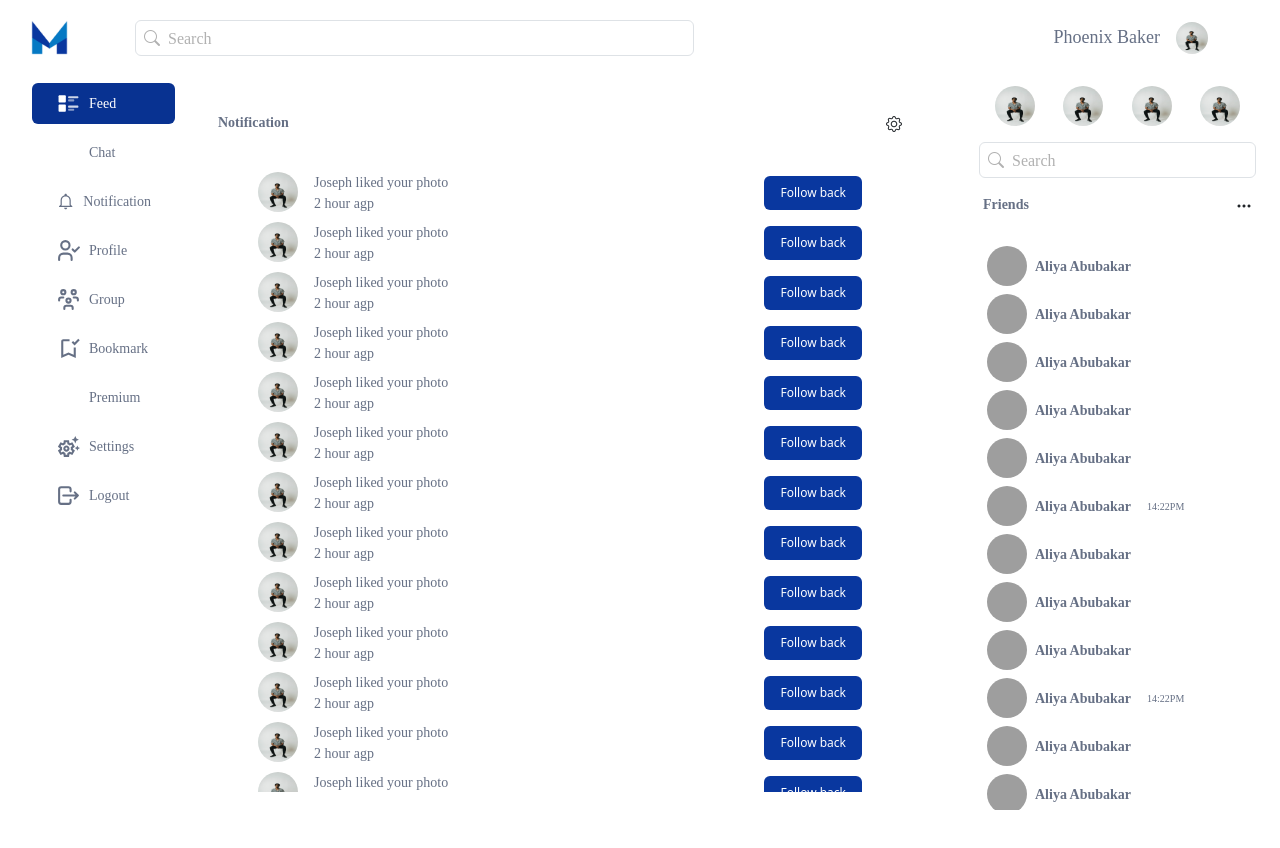
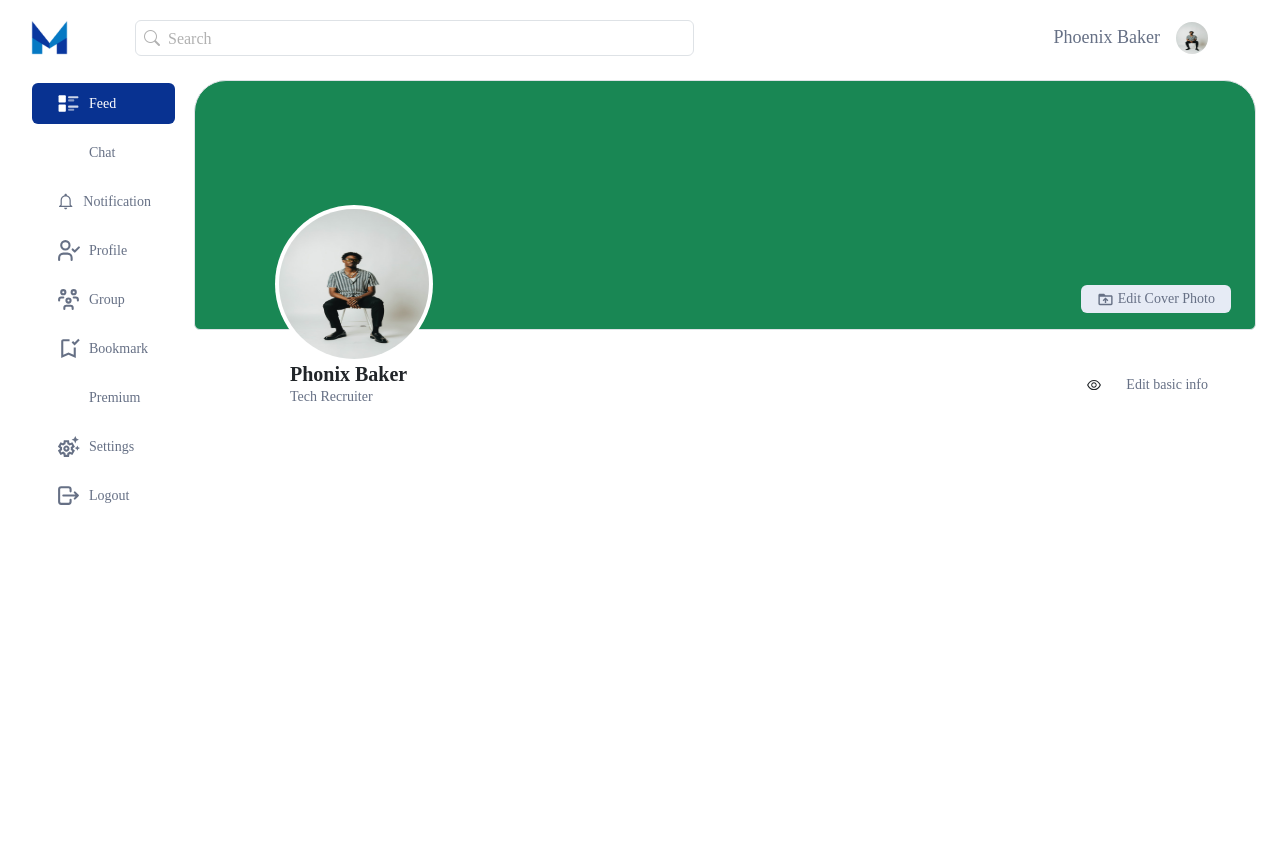
Before and after one commit to Izzy4999/Medly, a React (Vite) app: page / in a window 1280 px wide. Shown: the top 848 px of the page. Before the commit the page ends 816 px from the top, so only its background shows below. Built offline with nearby package versions, Linux system fonts and the light colour scheme; grey boxes are pictures that could not be loaded; some icons are missing.

Commit message:
some part of profile done

```diff
--- a/src/pages/homePage/HomePage.tsx
+++ b/src/pages/homePage/HomePage.tsx
@@ -7,6 +7,8 @@ import prof from "../../assets/prof2.jpg";
 import medly from "../../assets/M5.png";
 import AppInput from "../../components/AppInput";
 import SideBar from "../../components/SideBar";
+import { MdDriveFolderUpload } from "react-icons/md";
+import { AiOutlineEye } from "react-icons/ai";
 import ProfImage from "../../components/ProfImage";
 import AppButton from "../../components/AppButton";
 import Notification from "../../components/Notification";
@@ -191,214 +193,34 @@ const HomePage = () => {
         </div>
       </section>
       <section>
-        <div
-          style={{ marginLeft: "170px" }}
-          className="d-flex justify-content-between"
-        >
-          <div className="ms-3" style={{ width: "700px" }}>
-            <div
-              style={{ marginTop: "80px" }}
-              className="d-flex justify-content-between px-2 py-3"
-            >
-              <p className="bold">Notification</p>
-              <i className="bi bi-gear bold"></i>
-            </div>
-            <div className="px-5 py-3 scroll" style={{ height: "80vh" }}>
-              <Notification
-                img_src={logo}
-                message={"Joseph liked your photo"}
-                time={"2 hour agp"}
-                follow={true}
-                notification={false}
-              />
-              <Notification
-                img_src={logo}
-                message={"Joseph liked your photo"}
-                time={"2 hour agp"}
-                follow={true}
-                notification={false}
-              />
-              <Notification
-                img_src={logo}
-                message={"Joseph liked your photo"}
-                time={"2 hour agp"}
-                follow={true}
-                notification={false}
-              />
-              <Notification
-                img_src={logo}
-                message={"Joseph liked your photo"}
-                time={"2 hour agp"}
-                follow={true}
-                notification={false}
-              />
-              <Notification
-                img_src={logo}
-                message={"Joseph liked your photo"}
-                time={"2 hour agp"}
-                follow={true}
-                notification={false}
-              />
-              <Notification
-                img_src={logo}
-                message={"Joseph liked your photo"}
-                time={"2 hour agp"}
-                follow={true}
-                notification={false}
-              />
-              <Notification
-                img_src={logo}
-                message={"Joseph liked your photo"}
-                time={"2 hour agp"}
-                follow={true}
-                notification={false}
-              />
-              <Notification
-                img_src={logo}
-                message={"Joseph liked your photo"}
-                time={"2 hour agp"}
-                follow={true}
-                notification={false}
-              />
-              <Notification
-                img_src={logo}
-                message={"Joseph liked your photo"}
-                time={"2 hour agp"}
-                follow={true}
-                notification={false}
-              />
-              <Notification
-                img_src={logo}
-                message={"Joseph liked your photo"}
-                time={"2 hour agp"}
-                follow={true}
-                notification={false}
-              />
-              <Notification
-                img_src={logo}
-                message={"Joseph liked your photo"}
-                time={"2 hour agp"}
-                follow={true}
-                notification={false}
-              />
-              <Notification
-                img_src={logo}
-                message={"Joseph liked your photo"}
-                time={"2 hour agp"}
-                follow={true}
-                notification={false}
-              />
-              <Notification
-                img_src={logo}
-                message={"Joseph liked your photo"}
-                time={"2 hour agp"}
-                follow={true}
-                notification={false}
-              />
-              <Notification
-                img_src={logo}
-                message={"Joseph liked your photo"}
-                time={"2 hour agp"}
-                follow={true}
-                notification={false}
-              />
-              <Notification
-                img_src={logo}
-                message={"Joseph liked your photo"}
-                time={"2 hour agp"}
-                follow={false}
-                notification={true}
-              />
-              <Notification
-                img_src={logo}
-                message={"Joseph liked your photo"}
-                time={"2 hour agp"}
-                follow={true}
-                notification={false}
-              />
-              <Notification
-                img_src={logo}
-                message={"Joseph liked your photo"}
-                time={"2 hour agp"}
-                follow={true}
-                notification={false}
-              />
-              <Notification
-                img_src={logo}
-                message={"Joseph liked your photo"}
-                time={"2 hour agp"}
-                follow={true}
-                notification={false}
-              />
-              <Notification
-                img_src={logo}
-                message={"Joseph liked your photo"}
-                time={"2 hour agp"}
-                follow={false}
-                notification={true}
-              />
-              <Notification
-                img_src={logo}
-                message={"Joseph liked your photo"}
-                time={"2 hour agp"}
-                follow={false}
-                notification={false}
+        <div className="" style={{ marginLeft: "170px", marginTop: "80px" }}>
+          <div
+            className="border rounded-5 rounded-bottom bg-success mt-5 position-relative"
+            style={{ height: "250px" }}
+          >
+            <div className="position-absolute top-50" style={{ left: "80px" }}>
+              <img
+                src={logo}
+                className="rounded-circle bg-white p-1"
+                style={{ width: "158px", height: "158px" }}
               />
             </div>
+            <button
+              style={{ color: "#667085" }}
+              className="primary-50 border-0 text position-absolute bottom-0 end-0 mb-3 me-4 rounded-2 px-3 py-1 d-flex justify-content-center align-items-center"
+            >
+              <MdDriveFolderUpload size={17} className="me-1" />
+              Edit Cover Photo
+            </button>
           </div>
-          <div>
-            <div style={{ marginTop: "70px" }}>
-              <div className="d-flex justify-content-between align-items-center px-3 mb-3">
-                <ProfImage img_src={logo} />
-                <ProfImage img_src={logo} />
-                <ProfImage img_src={logo} />
-                <ProfImage img_src={logo} />
-              </div>
-              <AppInput
-                name={"search"}
-                placeholder="Search"
-                iconleft="bi bi-search"
-              />
-              <div className="d-flex justify-content-between align-itemss-center mt-3 px-1">
-                <p className="bold">Friends</p>
-                <i className="bi bi-three-dots"></i>
-              </div>
+          <div className="px-5 mt-4 py-2 d-flex justify-content-between align-items-center">
+            <div className="ps-5">
+              <h4 className="bold title1 m-0">Phonix Baker</h4>
+              <p>Tech Recruiter</p>
             </div>
-            <div className=" mt-2 me-5 py-3 scroll" style={{ height: "73vh" }}>
-              <FriendCard img_src={prof} name={"Aliya Abubakar"} />
-              <FriendCard img_src={prof} name={"Aliya Abubakar"} />
-              <FriendCard img_src={prof} name={"Aliya Abubakar"} />
-              <FriendCard img_src={prof} name={"Aliya Abubakar"} />
-              <FriendCard img_src={prof} name={"Aliya Abubakar"} />
-              <FriendCard
-                img_src={prof}
-                name={"Aliya Abubakar"}
-                lastSeen="14:22PM"
-              />
-              <FriendCard img_src={prof} name={"Aliya Abubakar"} />
-              <FriendCard img_src={prof} name={"Aliya Abubakar"} />
-              <FriendCard img_src={prof} name={"Aliya Abubakar"} />
-              <FriendCard
-                img_src={prof}
-                name={"Aliya Abubakar"}
-                lastSeen="14:22PM"
-              />
-              <FriendCard img_src={prof} name={"Aliya Abubakar"} />
-              <FriendCard img_src={prof} name={"Aliya Abubakar"} />
-              <FriendCard img_src={prof} name={"Aliya Abubakar"} />
-              <FriendCard
-                img_src={prof}
-                name={"Aliya Abubakar"}
-                lastSeen="14:22PM"
-              />
-              <FriendCard img_src={prof} name={"Aliya Abubakar"} />
-              <FriendCard img_src={prof} name={"Aliya Abubakar"} />
-              <FriendCard
-                img_src={prof}
-                name={"Aliya Abubakar"}
-                lastSeen="11:25AM"
-              />
-              <FriendCard img_src={prof} name={"Aliya Abubakar"} />
+            <div className="d-flex align-items-center">
+              <AiOutlineEye />
+              <p className="ms-4">Edit basic info</p>
             </div>
           </div>
         </div>
```
Also changed, not shown: src/pages/homePage/contents/NotificationPage.tsx (added, +79 -0 lines).
